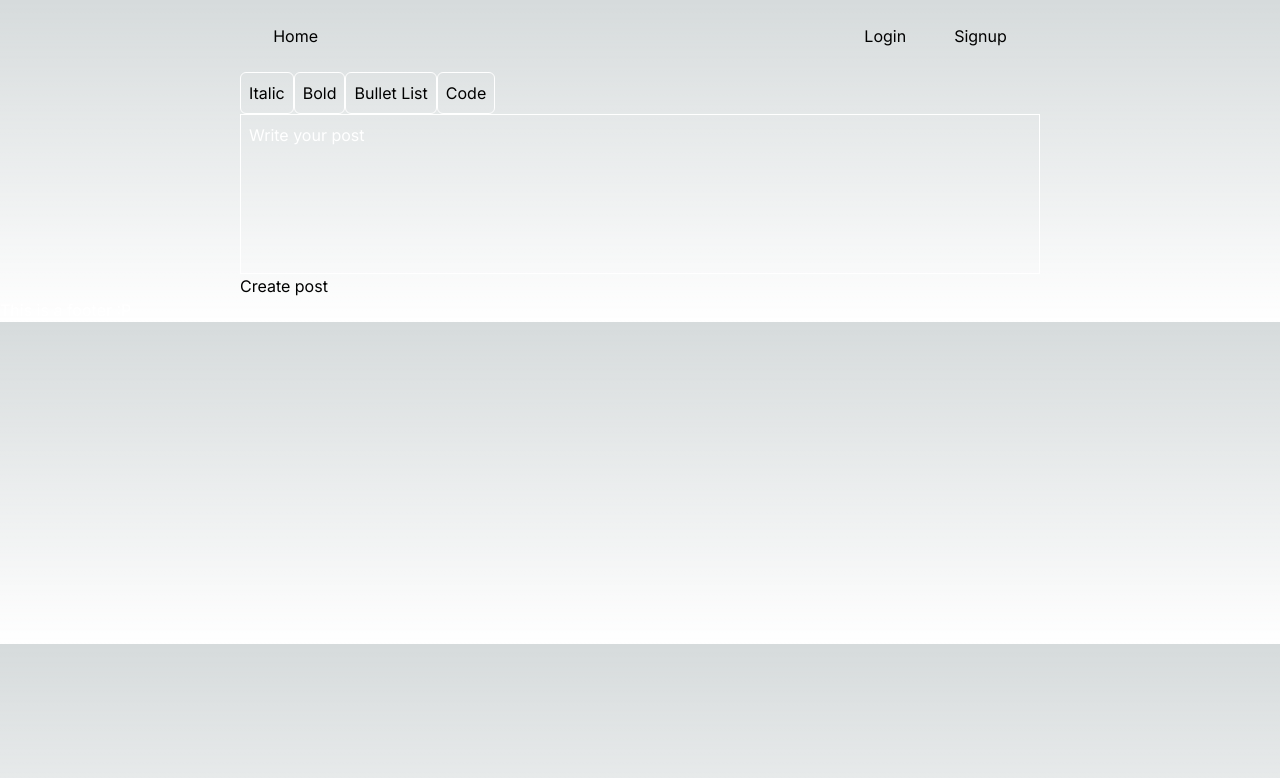
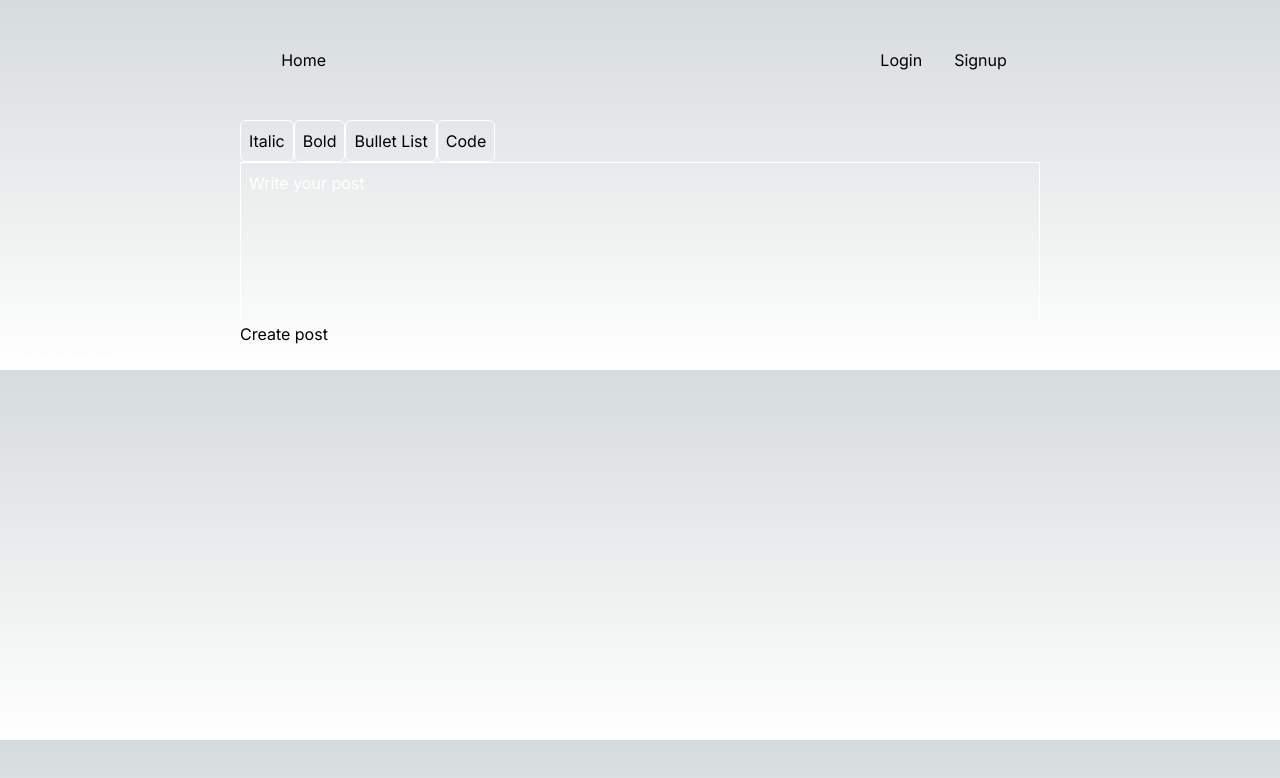
Before and after one commit to LucioFurnari/Blog-Client, a Next.js app: page /submit in a window 1280 px wide. Shown: the top 778 px of the page. Built offline with nearby package versions, Linux system fonts and the light colour scheme; no server answers.

Commit message:
minor changes

```diff
--- a/src/components/navbar.tsx
+++ b/src/components/navbar.tsx
@@ -1,7 +1,7 @@
 'use client'
 
 import Link from "next/link";
-import { useContext, useEffect } from "react";
+import { useContext } from "react";
 import { deleteToken } from "./actions";
 import { UserContext } from "@/app/context/UserContext";
 
@@ -14,7 +14,7 @@ export default function Navbar () {
   }
 
   return (
-    <nav className=" flex justify-around">
+    <nav className="py-6 flex justify-around items-center">
       <Link className=" p-6 hover:text-cyan-300" href={"/"}>Home</Link>
       <div className="flex flex-row">
 
@@ -22,15 +22,16 @@ export default function Navbar () {
         <>
         {user &&
         <>
-          <p className="p-6">{user}</p>
-          <button onClick={ handleDeleteUser }>Logout</button>
+          <p className="p-4">{user}</p>
+          <Link className="p-4" href={"/submit"}>Create post</Link>
+          <button className="p-4" onClick={ handleDeleteUser }>Logout</button>
         </>
         }
         {
         !user &&
         <>
-        <Link className="p-6 hover:text-cyan-300"href={"/login"}>Login</Link>
-        <Link className="p-6 hover:text-cyan-300" href={"/signup"}>Signup</Link>
+        <Link className="p-4 hover:text-cyan-300"href={"/login"}>Login</Link>
+        <Link className="p-4 hover:text-cyan-300" href={"/signup"}>Signup</Link>
         </>
         }
         </>
```
